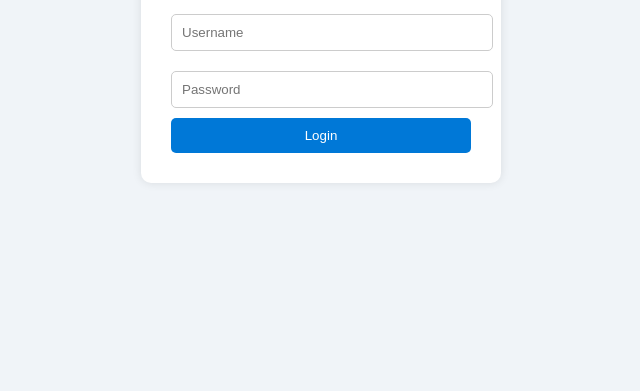
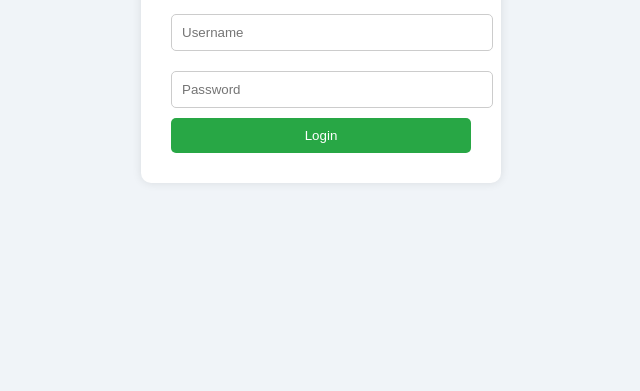
Before and after one commit to SWETHAway/page, a plain HTML site: page index.html in a window 1280 px wide. Shown: the part 425-816 px from the top of the page, without its empty margins (319-959 px from the left). Drawn offline with Linux system fonts and the light colour scheme.

Commit message:
Update index.html

```diff
--- a/index.html
+++ b/index.html
@@ -34,14 +34,14 @@
     .login-container button {
       width: 100%;
       padding: 10px;
-      background-color: #0078D7;
+      background-color: #28a745; /* Green */
       color: white;
       border: none;
       border-radius: 5px;
       cursor: pointer;
     }
     .login-container button:hover {
-      background-color: #005fa3;
+      background-color: #218838; /* Darker green on hover */
     }
   </style>
 </head>
```
